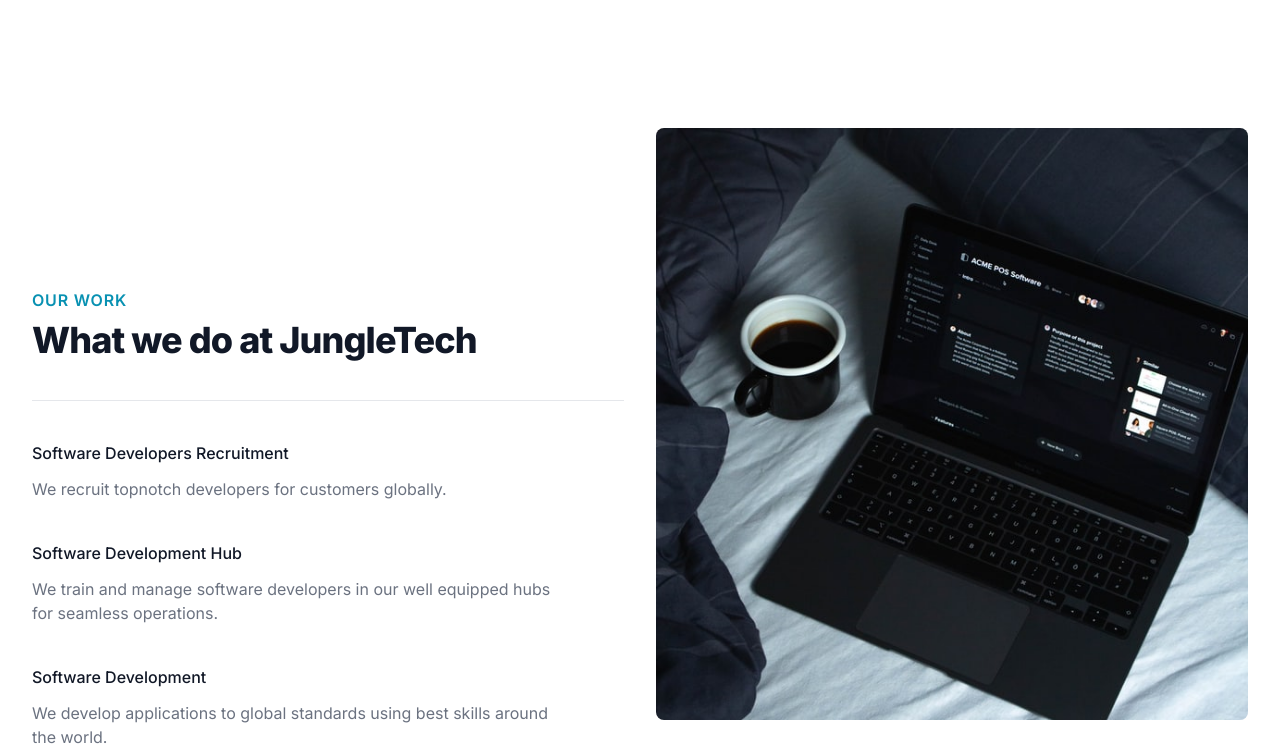
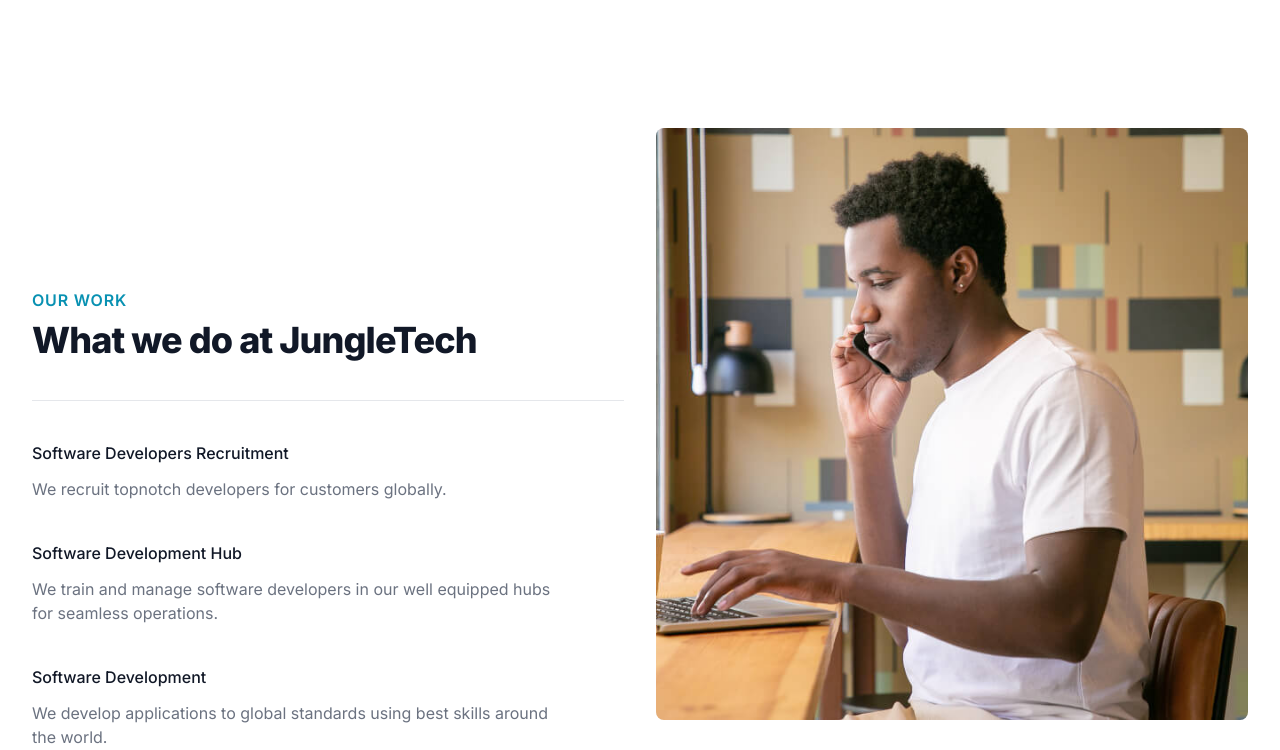
Before and after one commit to alfredasare/jungletech, a Next.js app: page / in a window 1280 px wide. Shown: the part 2060-2810 px from the top of the page. Built offline with nearby package versions, Linux system fonts and the light colour scheme.

Commit message:
Extract featureItem from whyUs.tsx

```diff
--- a/components/our-work/ourWork.tsx
+++ b/components/our-work/ourWork.tsx
@@ -52,8 +52,8 @@ const OurWork = () => {
 					<div>
 						<div className='aspect-w-1 aspect-h-1 rounded-lg bg-gray-100 overflow-hidden'>
 							<img
-								src='images/laptop.jpg'
-								alt='Laptop and coffee on mattress.'
+								src='images/developer.jpg'
+								alt='Developer on phone call.'
 								className='w-full h-full object-center object-cover'
 							/>
 						</div>
--- /dev/null
+++ b/components/why-us/featureItem.tsx
@@ -0,0 +1,28 @@
+import type { FC } from 'react';
+import { CheckIcon } from '@heroicons/react/outline';
+import { Feature } from './types/feature';
+
+interface IProps {
+	feature: Feature;
+}
+
+const FeatureItem: FC<IProps> = ({ feature }) => {
+	return (
+		<div className='relative'>
+			<dt>
+				<CheckIcon
+					className='absolute h-6 w-6 text-cyan-500'
+					aria-hidden='true'
+				/>
+				<p className='ml-9 text-lg leading-6 font-medium text-gray-900'>
+					{feature.name}
+				</p>
+			</dt>
+			<dd className='mt-2 ml-9 text-base text-gray-500'>
+				{feature.description}
+			</dd>
+		</div>
+	);
+};
+
+export default FeatureItem;
--- /dev/null
+++ b/components/why-us/types/feature.ts
@@ -0,0 +1,4 @@
+export type Feature = {
+	name: string;
+	description: string;
+};
--- a/components/why-us/whyUs.tsx
+++ b/components/why-us/whyUs.tsx
@@ -1,4 +1,4 @@
-import { CheckIcon } from '@heroicons/react/outline';
+import FeatureItem from './featureItem';
 
 const features = [
 	{
@@ -36,20 +36,7 @@ const WhyUs = () => {
 				<div className='mt-12 lg:mt-0 lg:col-span-1'>
 					<dl className='space-y-10 sm:space-y-0 sm:grid sm:grid-cols-1 sm:grid-rows-4 sm:grid-flow-col sm:gap-x-6 sm:gap-y-10 lg:gap-x-8'>
 						{features.map(feature => (
-							<div key={feature.name} className='relative'>
-								<dt>
-									<CheckIcon
-										className='absolute h-6 w-6 text-cyan-500'
-										aria-hidden='true'
-									/>
-									<p className='ml-9 text-lg leading-6 font-medium text-gray-900'>
-										{feature.name}
-									</p>
-								</dt>
-								<dd className='mt-2 ml-9 text-base text-gray-500'>
-									{feature.description}
-								</dd>
-							</div>
+							<FeatureItem key={feature.name} feature={feature} />
 						))}
 					</dl>
 				</div>
```
Also changed, not shown: public/images/developer.jpg (added).
